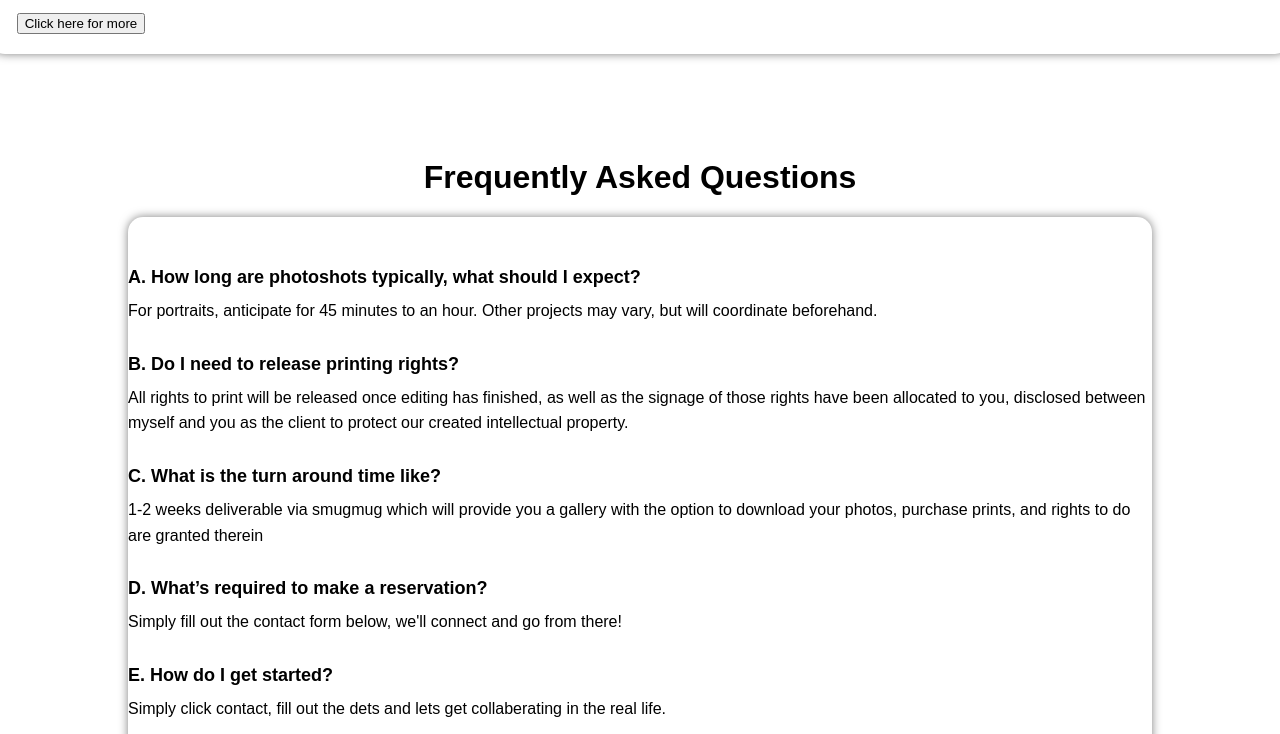
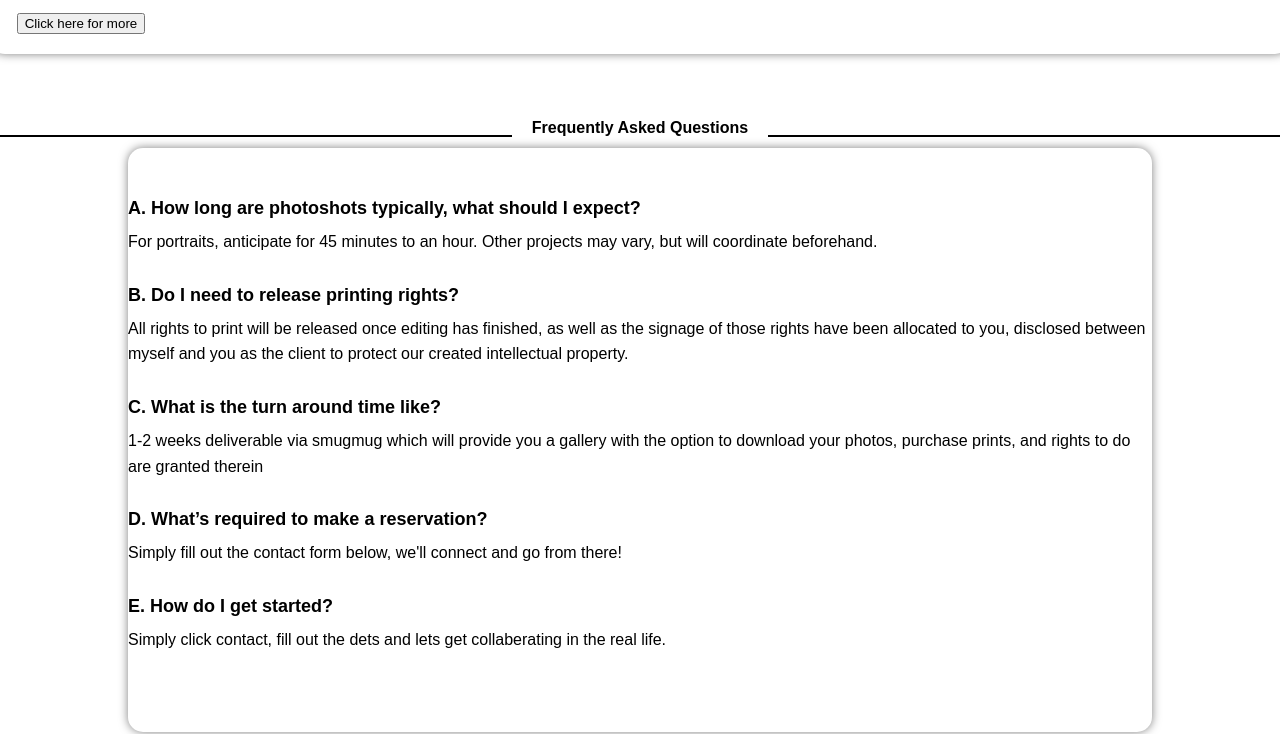
Before and after one commit to congardiner/portfolio, a plain HTML site: page contactus.html in a window 1280 px wide. Shown: the part 1132-1866 px from the top of the page. Drawn offline with Linux system fonts and the light colour scheme.

Commit message:
updated some of the styling pages, as well as fixed one of the validation issues that kept reoccuring.

```diff
--- a/contactus.html
+++ b/contactus.html
@@ -96,8 +96,8 @@ window.onload = typeWriter;
         </section>
 
         <!-- will need to add font to the FAQ and padding within the frequently asked questions, could reuse the styling that I've already used on my other site.-->
-        <div class="container">
-          <h1>Frequently Asked Questions</h1>
+        <div class=".text">
+          <h1 class="content">Frequently Asked Questions</h1>
 
           <div class="faq-container">
             <!-- FAQ 1 -->
```
Also changed, not shown: homepage.html (+1 -1 lines).
